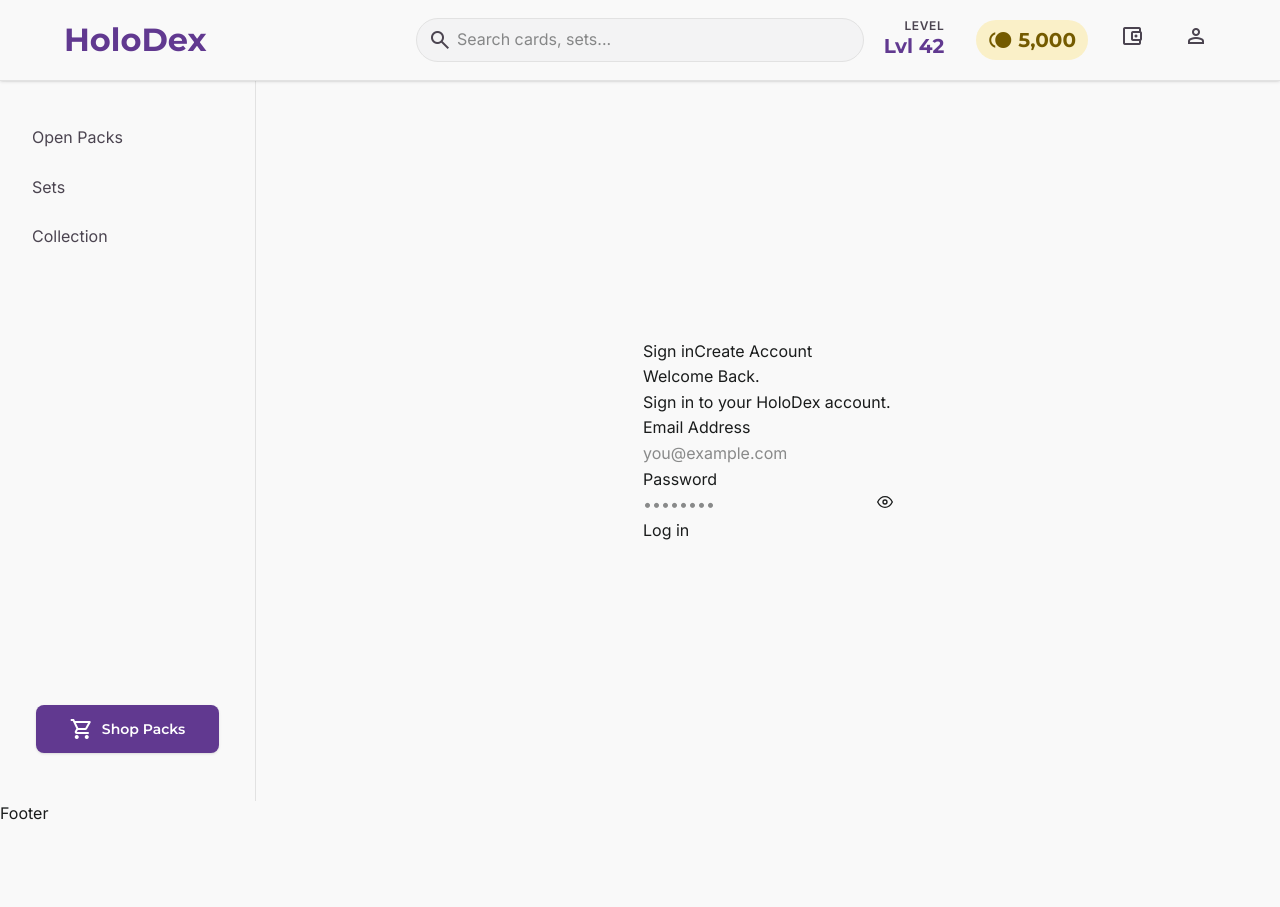
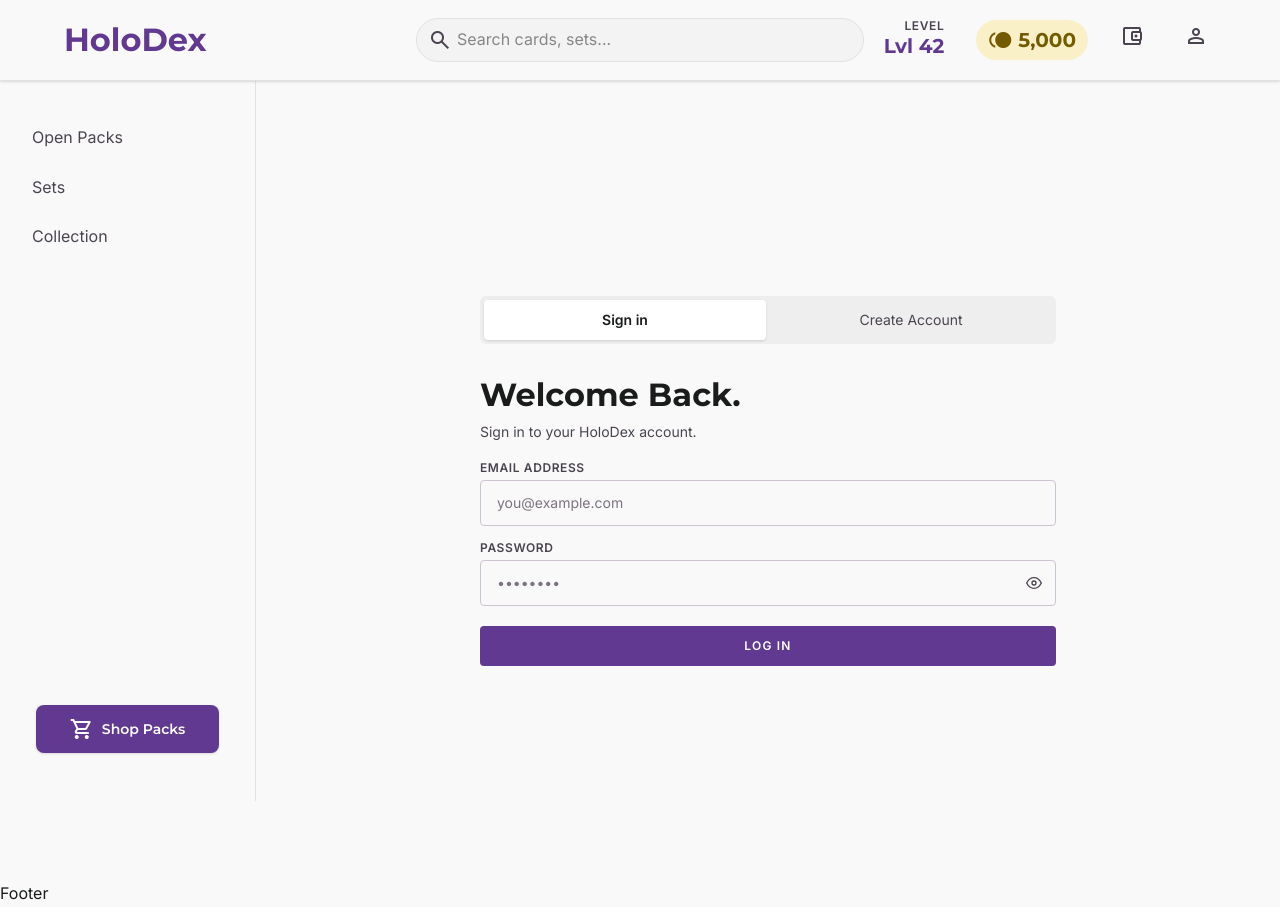
Before and after one commit to Awreally/HoloDex, a React (Vite) app in the folder packages/frontend/: page /login in a window 1280 px wide. Before the commit the page ends 827 px from the top, so only its background shows below. Built offline with nearby package versions, Linux system fonts and the light colour scheme; no server answers.

Commit message:
login ui setup

```diff
--- a/packages/frontend/src/components/layout/ui/input/TextInput.tsx
+++ b/packages/frontend/src/components/layout/ui/input/TextInput.tsx
@@ -19,24 +19,31 @@ export default function TextInput({
   const [revealed, setRevealed] = useState<boolean>(false);
 
   return (
-    <div>
+    <div className="flex flex-col gap-1.5">
       {label && (
-        <label className="" htmlFor={inputId}>
+        <label
+          className={`text-label-sm uppercase ${
+            error ? "text-error" : "text-on-surface-variant"
+          }`}
+          htmlFor={inputId}
+        >
           {label}
         </label>
       )}
-      <div className="">
+      <div className="relative">
         <input
           {...inputProps}
           id={inputId}
           name={name}
           type={isPassword ? (revealed ? "text" : "password") : type}
-          className=""
+          className={`w-full rounded border-[1.5px] bg-background px-4 py-3 text-sm text-on-background transition-colors outline-none placeholder:text-outline focus:border-primary focus:bg-surface-container-lowest ${
+            error ? "border-error" : "border-outline-variant"
+          } ${isPassword ? "pr-11" : ""} ${className}`}
         />
         {isPassword && (
           <button
             type="button"
-            className=""
+            className="absolute top-1/2 right-3.5 flex -translate-y-1/2 items-center text-on-surface-variant"
             onClick={() => setRevealed((v) => !v)}
             aria-label={revealed ? "Hide password" : "Show password"}
           >
@@ -73,6 +80,7 @@ export default function TextInput({
           </button>
         )}
       </div>
+      {error && <p className="text-xs text-error">{error}</p>}
     </div>
   );
 }
--- a/packages/frontend/src/features/auth/components/AuthForm.tsx
+++ b/packages/frontend/src/features/auth/components/AuthForm.tsx
@@ -52,18 +52,24 @@ export function AuthForm() {
   }
 
   return (
+    <div className="flex w-full min-h-screen items-center justify-center bg-background px-6 py-12">
+      <div className="w-full max-w-xl">
+        <TabsAuth active={active} setActive={setActive} />
+        <div className="mt-8 flex flex-col gap-5">
           <div>
-      <TabsAuth active={active} setActive={setActive} />
-      <div>
-        <h1>{isSignin ? "Welcome Back." : "Join us."}</h1>
-        <p>
+            <h1 className="font-headline-lg text-headline-lg text-on-background">
+              {isSignin ? "Welcome Back." : "Join us."}
+            </h1>
+            <p className="mt-2 text-sm font-normal text-on-surface-variant">
               {isSignin
                 ? "Sign in to your HoloDex account."
                 : "Create your HoloDex account."}
             </p>
-        <form onSubmit={handleSubmit}>
+          </div>
+          <form onSubmit={handleSubmit} className="flex flex-col gap-5">
             {!isSignin && (
-            <div>
+              <div className="flex flex-col gap-4">
+                <div className="grid grid-cols-2 gap-3.5">
                   <TextInput
                     label="First Name"
                     name="firstname"
@@ -82,6 +88,7 @@ export function AuthForm() {
                     onChange={(e) => setLastname(e.target.value)}
                     required
                   />
+                </div>
                 <TextInput
                   label="Username"
                   name="username"
@@ -93,7 +100,7 @@ export function AuthForm() {
                 />
               </div>
             )}
-          <div>
+            <div className="flex flex-col gap-4">
               <TextInput
                 label="Email Address"
                 name="email"
@@ -114,9 +121,36 @@ export function AuthForm() {
               />
             </div>
 
-          {error instanceof Error && <p>{error.message}</p>}
+            {error instanceof Error && (
+              <p className="text-sm text-error">{error.message}</p>
+            )}
 
-          <button type="submit" disabled={isSubmitting}>
+            <button
+              type="submit"
+              disabled={isSubmitting}
+              className="inline-flex items-center justify-center gap-2.5 rounded bg-primary py-3.5 text-label-sm uppercase tracking-widest text-on-primary transition-colors hover:bg-primary-container disabled:cursor-default disabled:bg-outline-variant"
+            >
+              {isSubmitting && (
+                <svg
+                  className="h-4 w-4 animate-spin"
+                  viewBox="0 0 24 24"
+                  fill="none"
+                >
+                  <circle
+                    className="opacity-25"
+                    cx="12"
+                    cy="12"
+                    r="10"
+                    stroke="currentColor"
+                    strokeWidth="4"
+                  />
+                  <path
+                    className="opacity-75"
+                    fill="currentColor"
+                    d="M4 12a8 8 0 018-8V0C5.373 0 0 5.373 0 12h4z"
+                  />
+                </svg>
+              )}
               {isSubmitting
                 ? isSignin
                   ? "Logging in..."
@@ -128,5 +162,6 @@ export function AuthForm() {
           </form>
         </div>
       </div>
+    </div>
   );
 }
--- a/packages/frontend/src/features/auth/components/TabsAuth.tsx
+++ b/packages/frontend/src/features/auth/components/TabsAuth.tsx
@@ -5,11 +5,27 @@ type TabsAuthProps = {
 
 export function TabsAuth({ active, setActive }: TabsAuthProps) {
   return (
-    <div>
-      <button type="button" onClick={() => setActive("signin")}>
+    <div className="flex gap-1 rounded-md bg-surface-container p-1">
+      <button
+        type="button"
+        onClick={() => setActive("signin")}
+        className={`flex-1 rounded py-2.5 px-3 text-sm transition-colors ${
+          active === "signin"
+            ? "bg-surface-container-lowest text-on-surface font-semibold shadow-sm"
+            : "text-on-surface-variant font-normal"
+        }`}
+      >
         Sign in
       </button>
-      <button type="button" onClick={() => setActive("register")}>
+      <button
+        type="button"
+        onClick={() => setActive("register")}
+        className={`flex-1 rounded py-2.5 px-3 text-sm transition-colors ${
+          active === "register"
+            ? "bg-surface-container-lowest text-on-surface font-semibold shadow-sm"
+            : "text-on-surface-variant font-normal"
+        }`}
+      >
         Create Account
       </button>
     </div>
```
Lines whose indentation alone changed are shown as unchanged.
